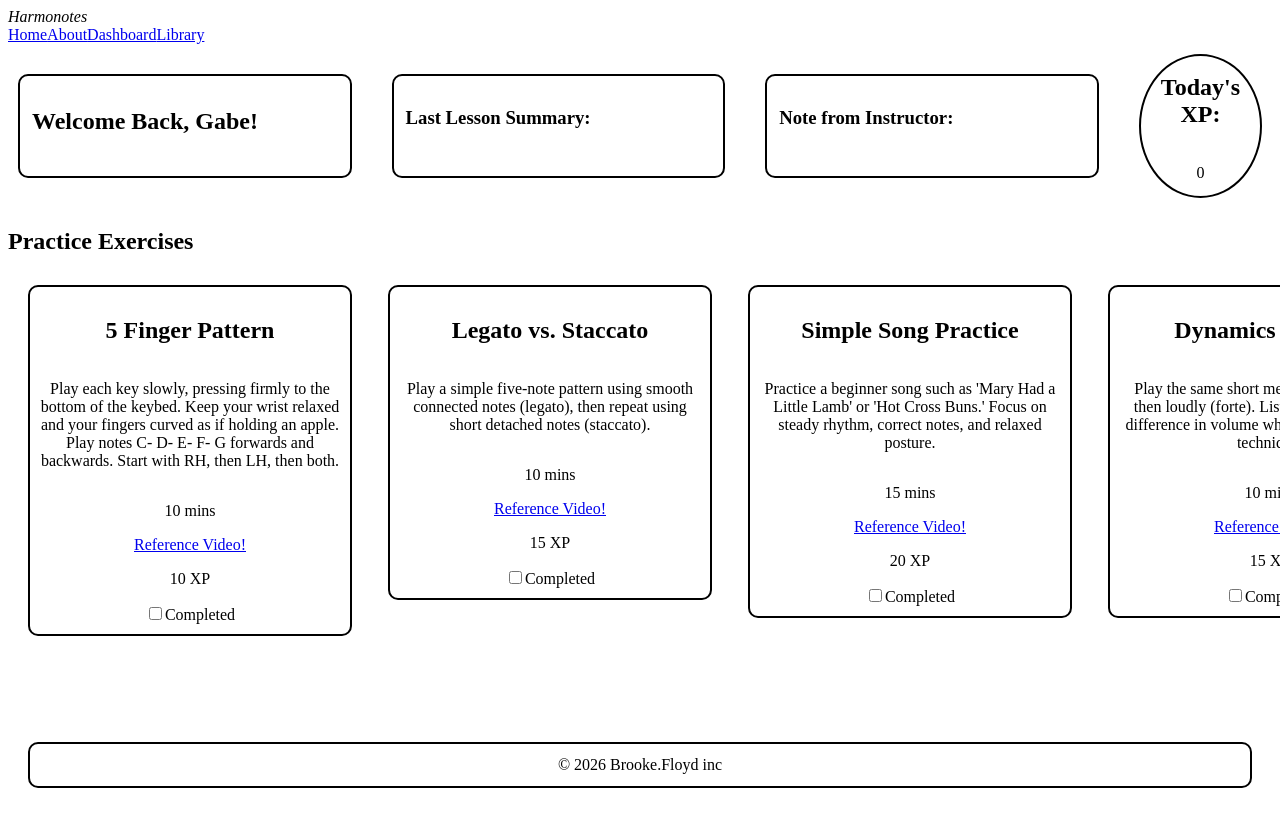
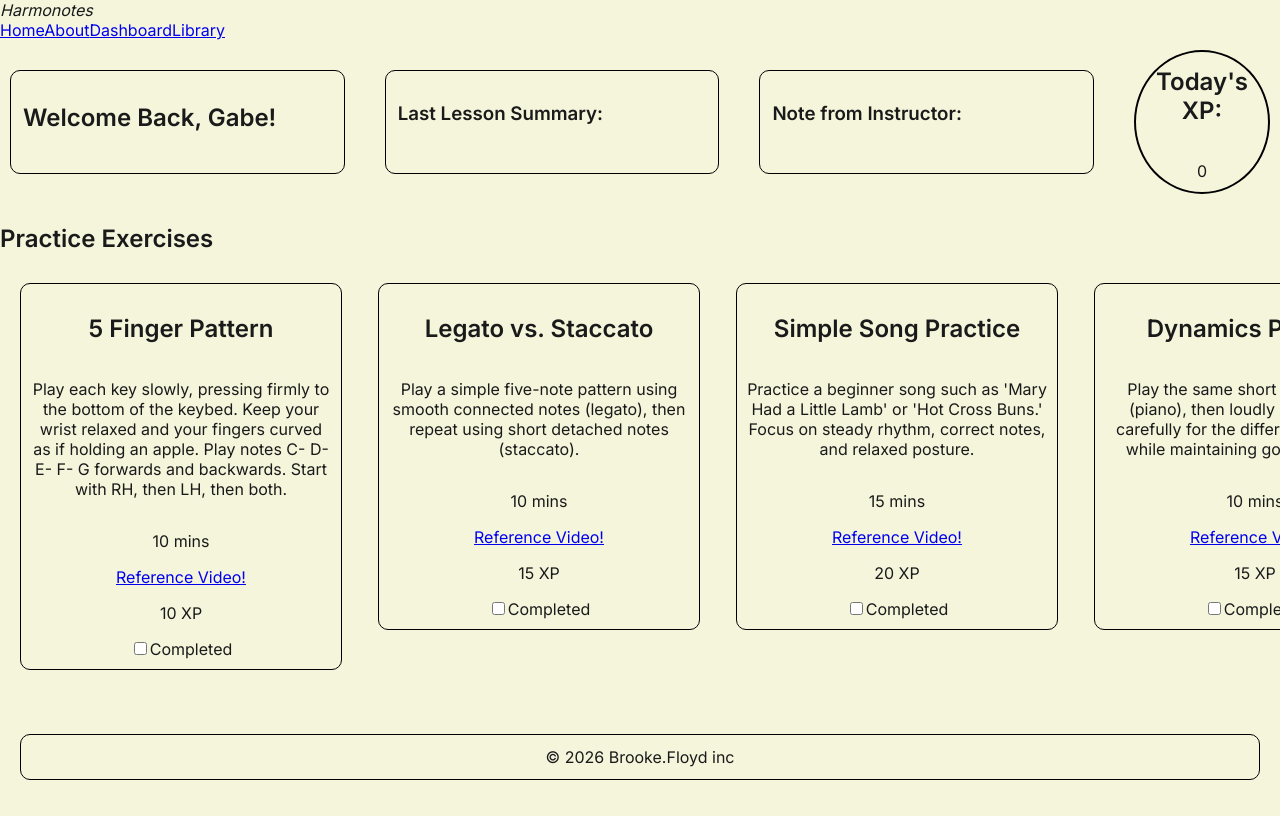
Before and after one commit to BrookeFloyd10/Harmonotes-BrookeF, a React (Vite) app in the folder harmonotes/: page /dashboard in a window 1280 px wide. Shown: the top 816 px of the page. Built offline with nearby package versions, Linux system fonts and the light colour scheme.

Commit message:
adjusted the body to have consistent styling to better see app development/shape

```diff
--- a/harmonotes/index.html
+++ b/harmonotes/index.html
@@ -2,7 +2,10 @@
 <html lang="en">
   <head>
     <meta charset="UTF-8" />
-    <link rel="icon" type="image/svg+xml" href="/favicon.svg" />
+    <!-- <link rel="icon" type="image/svg+xml" href="/favicon.svg" /> -->
+    <link rel="preconnect" href="https://fonts.googleapis.com">
+    <link rel="preconnect" href="https://fonts.gstatic.com" crossorigin>
+    <link href="https://fonts.googleapis.com/css2?family=Inter:wght@400;500;600&display=swap" rel="stylesheet">
     <meta name="viewport" content="width=device-width, initial-scale=1.0" />
     <title>Harmonotes</title>
   </head>
--- a/harmonotes/src/App.css
+++ b/harmonotes/src/App.css
@@ -1,3 +1,12 @@
+body {
+    margin: 0;
+    font-family: 'Inter', system-ui, -apple-system, BlinkMacSystemFont, 'Segoe UI', Roboto, Oxygen, Ubuntu, Cantarell, 'Open Sans', 'Helvetica Neue', sans-serif;
+    font-size: 16px;
+    color: #1a1a1a;
+    background-color: beige;
+}
+
+
 #body-container {
     display: flex;
     flex-direction: column;
@@ -20,7 +29,7 @@
 .welcome-message,
 .lesson-summary,
 .instructor-notes {
-    border: 2px solid #000000;
+    border: 1px solid #000000;
     border-radius: 10px;
     padding: 12px;
     width: 450px;
@@ -35,7 +44,7 @@
 }
 
 .instructor-question {
-    border: 2px solid #000;
+    border: 1px solid #000;
     border-radius: 10px;
     padding: 12px;
     width: 250px;
@@ -50,7 +59,7 @@
     justify-content: center;
     width: 300px;
     height: fit-content;
-    border: 2px solid #000000;
+    border: 1px solid #000000;
     border-radius: 10px;
     padding: 10px;
     margin: auto 10px;
@@ -90,7 +99,7 @@
 }
 
 footer #footer {
-    border: 2px solid #000;
+    border: 1px solid #000;
     border-radius: 10px;
     padding: 12px;
     text-align: center;
```
